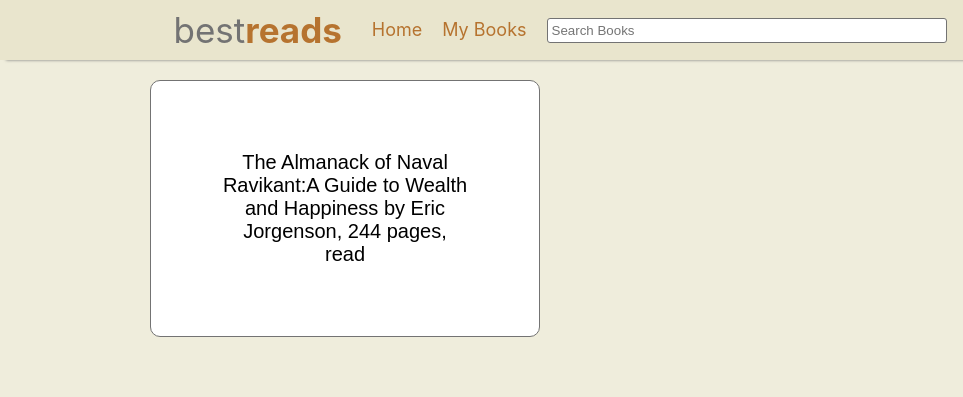
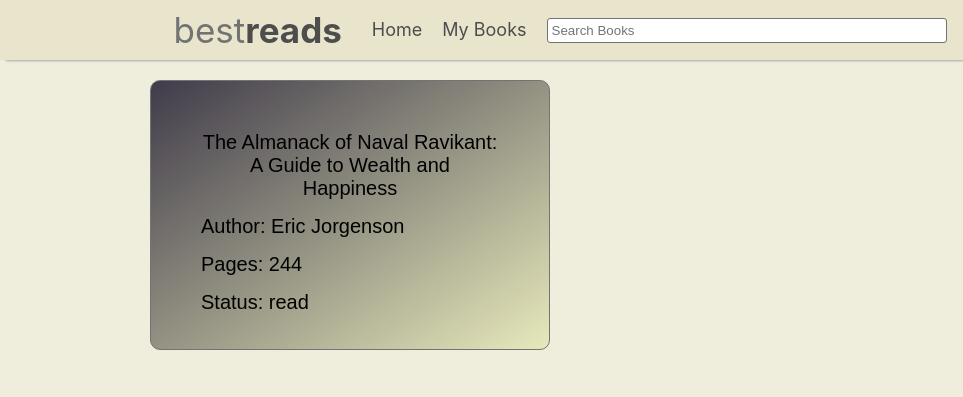
Before and after one commit to StanimirKosev/odin-library, a plain HTML site: page index.html in a window 1280 px wide. Shown: the top 397 px of the page, 0-963 px from the left. Drawn offline with Linux system fonts and the light colour scheme.

Commit message:
cards css

```diff
--- a/index.html
+++ b/index.html
@@ -26,7 +26,7 @@
   </div>
 
   <!------ Main Body ------>
-  <div class="parent"></div>
+  <div class="library"></div>
 
   <button  data-modal-target="#modal" class="addBook">&#43;</button> <!-- data attributes + symbols that display the same everywhere -->
   <div class="modal" id="modal">                                     <!-- data attribute for JS , class for CSS -->
--- a/script.js
+++ b/script.js
@@ -8,14 +8,29 @@
 }
 
 Book.prototype.info = function(){
-  const parent = document.querySelector('.parent');
+  const library = document.querySelector('.library');
   let bookCard = document.createElement('button');
-  parent.appendChild(bookCard).className = 'card';
-  bookCard.textContent = `${this.title} by ${this.author}, ${this.pages} pages, ${this.readStatus}`
+  library.appendChild(bookCard).className = 'card';
+
+  let titleDiv = document.createElement('div');
+  bookCard.appendChild(titleDiv).className = 'bookInfo';
+  titleDiv.innerText = `${this.title}`
+
+  let authorDiv = document.createElement('div');
+  bookCard.appendChild(authorDiv).className = 'bookInfo';
+  authorDiv.innerText = `Author: ${this.author}`
+
+  let pagesDiv = document.createElement('div');
+  bookCard.appendChild(pagesDiv).className = 'bookInfo';
+  pagesDiv.innerText = `Pages: ${this.pages}`
+
+  let statusDiv = document.createElement('div');
+  bookCard.appendChild(statusDiv).className = 'bookInfo';
+  statusDiv.innerText = `Status: ${this.readStatus}`
 }
 
 function defaultBook(){
-  const book = new Book('The Almanack of Naval Ravikant:A Guide to Wealth and Happiness','Eric Jorgenson','244','read');
+  const book = new Book('The Almanack of Naval Ravikant: A Guide to Wealth and Happiness','Eric Jorgenson','244','read');
   myLibrary.push(book);
   return book.info();
 }
--- a/style.css
+++ b/style.css
@@ -60,7 +60,7 @@
     justify-content: center;
     padding: 5px 70px;
     background-color: #e9e5cd;
-    color: #b6732f;
+    color: #4d4d4d;
     font-size: 18px;
     position:sticky;
     top:0;
@@ -75,12 +75,12 @@
 
 span{
     font-weight: bold;
-    color: #b6732f;
+    color: #4d4d4d;
 
 }
 
 a[href*=stanimirkosev]{
-    color: #b6732f;
+    color: #4d4d4d;
     text-decoration: none;
     margin-right: 20px;
 }
@@ -109,30 +109,39 @@
 
 /***** Main Content *****/
 
-.parent{
+.library{
     margin:20px 150px;
     display: grid;
     grid-template-rows: repeat(2, 1fr );
     grid-template-columns: repeat(auto-fit,390px);
-    gap: 20px;
+    gap: 30px;
 }
 
 .card{
-    background-color: white;
+    background-image: linear-gradient(to bottom right, #403B4A,#E7E9BB);
     border:1px solid #737373;
     border-radius: 10px;
-    padding: 70px;
+    width: 400px;
+    height: 270px;
     font-size:20px;
+    display: flex;
+    flex-direction: column;
+    padding: 50px;
+    overflow: hidden;
+}
+
+.bookInfo{
+  margin-bottom: 15px;
 }
 
 .addBook{
     background-color: white;
+    color: #737373;
     border:1px solid #737373;
     height: 90px;
     width: 90px;
     border-radius: 50%;
     font-size: 50px;
-    color: #737373;
     position: fixed;
     bottom: 25px;
     right: 25px;
@@ -141,7 +150,7 @@
 
 button[type*=button]:hover,
 .addBook:hover{
-    background-color: rgb(0, 0, 0 , 0.1);
+    background-color: rgba(0,0,0,0.1)
 }
 
 .modal{
```
